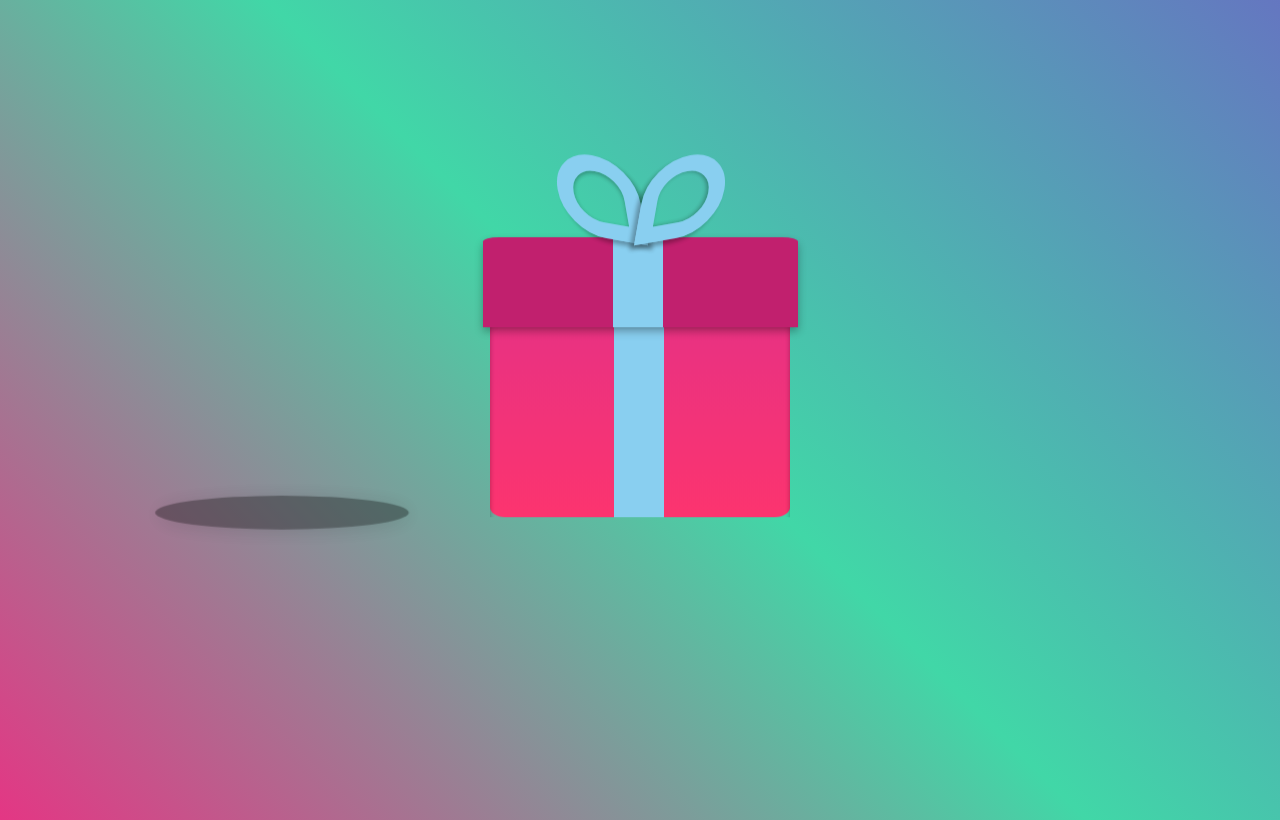
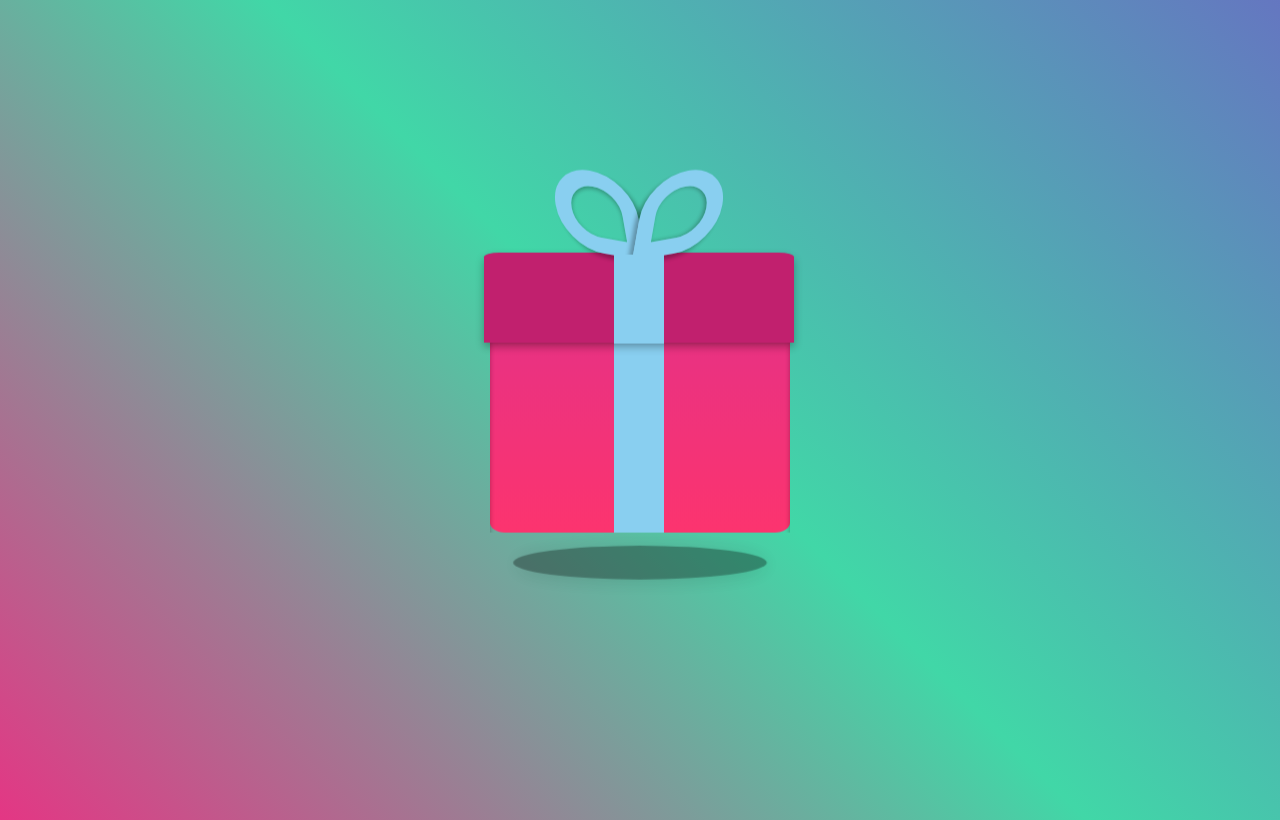
Before and after one commit to Geraldine-Edwards/Gift-Pal, a Django app: page / in a window 1280 px wide. Shown: the part 102-922 px from the top of the page. Run offline with Django 5.2, Linux system fonts and the light colour scheme; some libraries are stand-ins or nearby versions.

Commit message:
Refactor gift box CSS for improved layout and animation; adjust positioning and dimensions of elements

```diff
--- a/static/css/gift-box.css
+++ b/static/css/gift-box.css
@@ -33,7 +33,7 @@
     }
 }
 
-.gift-box {
+.gift-container .gift-box {
     position: relative;
     height: 200px;
     width: 300px;
@@ -82,14 +82,12 @@
 }
 
 .gift-container .shadow {
-    content: '';
     position: absolute;
     width: 300px;
     height: 40px;
     background: rgba(0, 0, 0, .4);
     border-radius: 50%;
-    bottom: calc(50% - 100px);
-    left: 50px;
+    bottom: calc(50% - 150px);
     z-index: 1;
     animation: BounceOut 4s ease infinite forwards;
 }
@@ -122,14 +120,14 @@
 .lid {
     position: absolute;
     background: #c1206e;
-    width: 315px;
+    width: 310px;
     height: 90px;
     border-top-left-radius: 5%;
     border-top-right-radius: 5%;
     box-shadow: 0 4px 8px rgba(0, 0, 0, 0.3);
     top: -80px;
-    left: -7px;
-    z-index: 4;
+    left: -6px;
+    z-index: 3;
     transition: .5s ease;
 }
 
@@ -144,8 +142,9 @@
     position: absolute;
     background: #89cff0;
     width: 50px;
-    height: 90px;
+    height: 89px;
     left: 130px;
+    top: 2px;
 }
 
 /* Box bows */
@@ -157,6 +156,7 @@
     border: 16.6666666667px solid #89cff0;
     border-radius: 50% 50% 0 50%;
     position: absolute;
+    z-index: -1;
     bottom: 99%;
     box-shadow: 4px 4px 4px rgba(0, 0, 0, 0.3), inset 0 2px 4px rgba(0, 0, 0, 0.3);
 }
```
Also changed, not shown: other parts of static/css/gift-box.css (+15 -14 lines), 1 other file.
